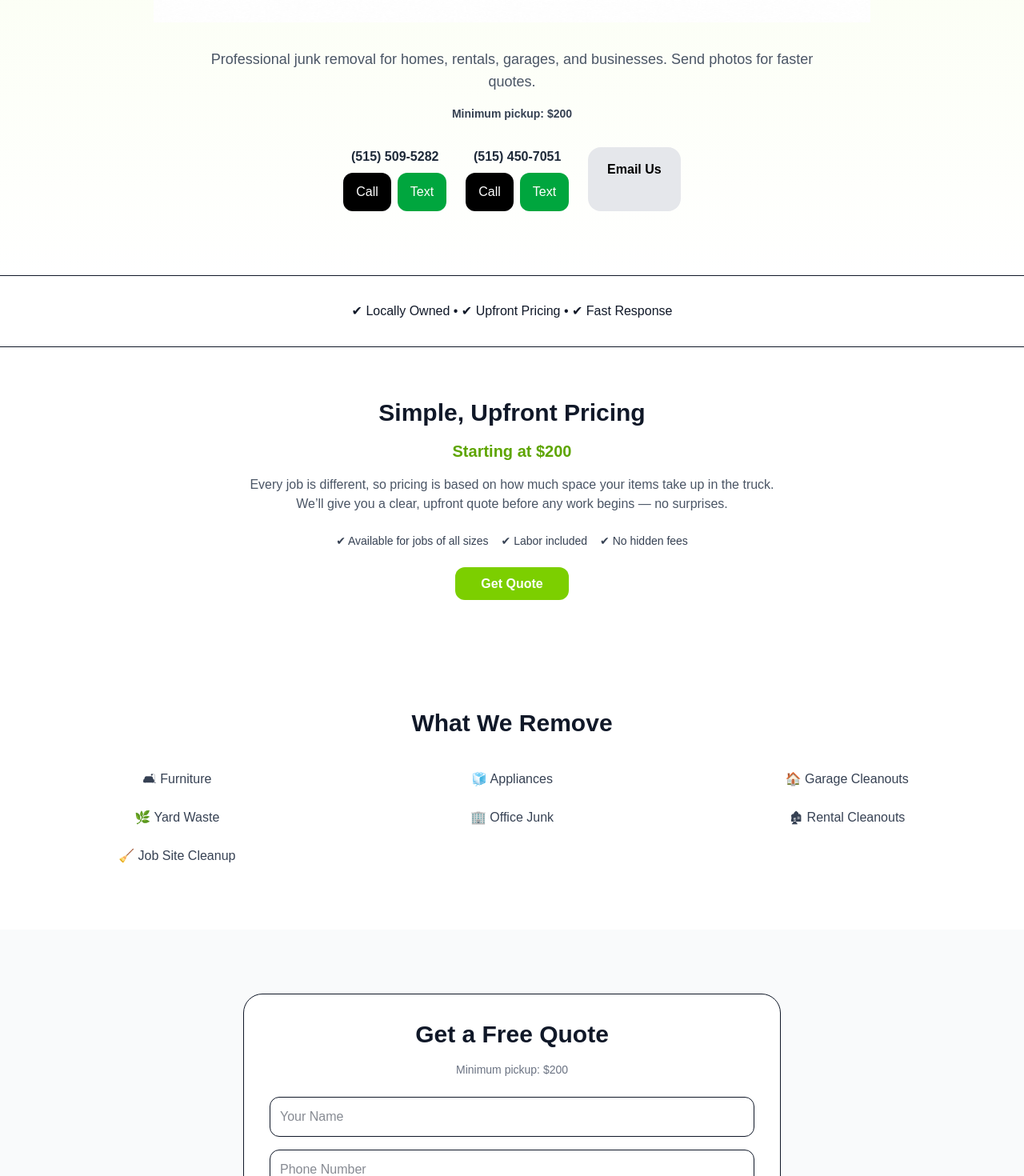
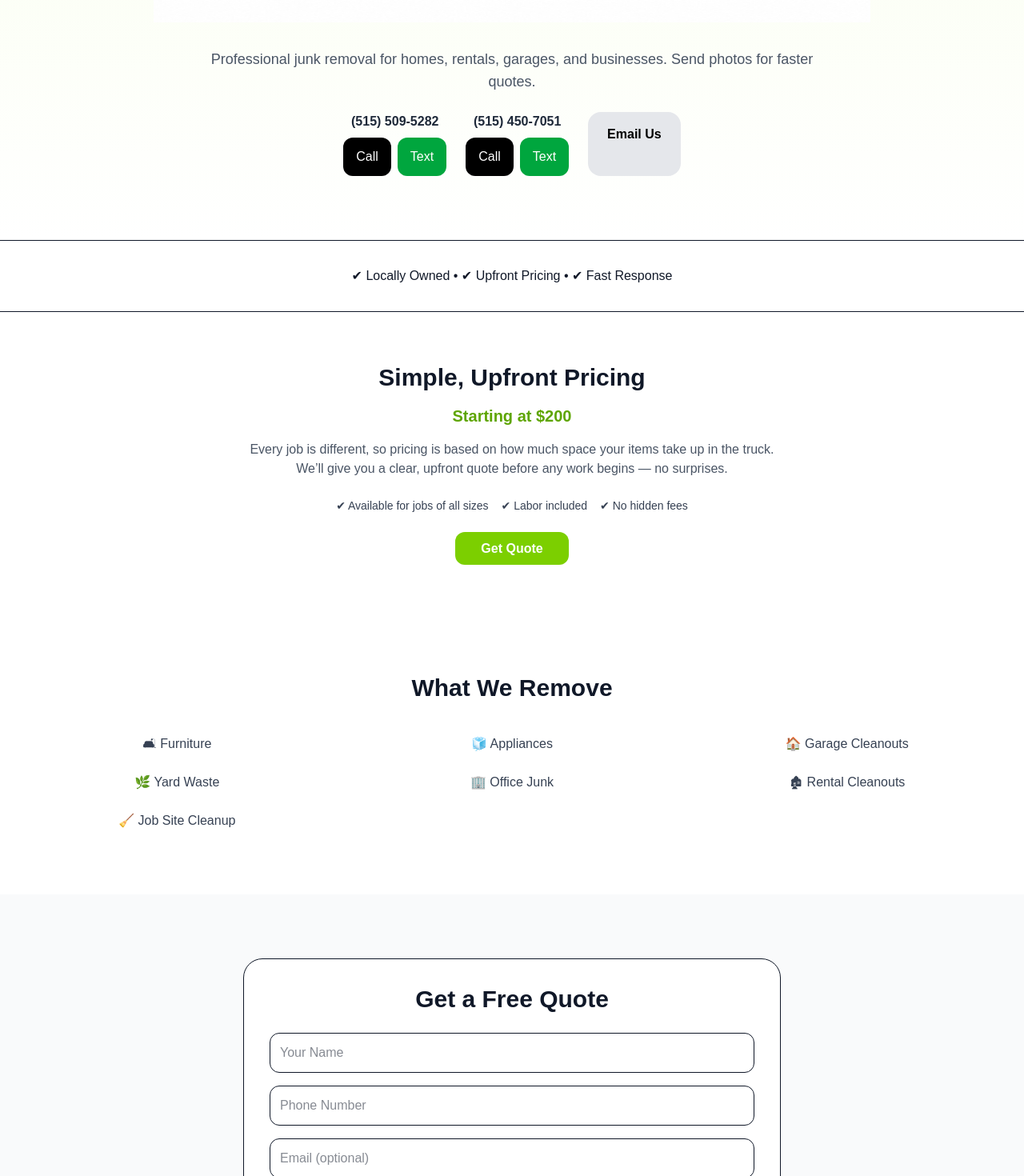
Before and after one commit to garretheinen/true-cleanup, a Next.js app: page / in a window 1280 px wide. Shown: the part 540-2010 px from the top of the page at 80% size. Built offline with nearby package versions, Linux system fonts and the light colour scheme.

Commit message:
Remove minimum price from hero and form

```diff
--- a/app/page.tsx
+++ b/app/page.tsx
@@ -65,13 +65,9 @@ export default function Home() {
           />
         </div>
 
-        <p className="text-lg text-gray-600 max-w-3xl mx-auto mb-4">
+        <p className="text-lg text-gray-600 max-w-3xl mx-auto mb-6">
           Professional junk removal for homes, rentals, garages, and businesses.
           Send photos for faster quotes.
-        </p>
-
-        <p className="text-sm font-semibold text-gray-700 mb-8">
-          Minimum pickup: $200
         </p>
 
         {/* CONTACT */}
@@ -166,13 +162,9 @@ export default function Home() {
       <section id="quote" className="px-6 py-20 bg-gray-50 flex-grow">
         <div className="max-w-2xl mx-auto bg-white border rounded-3xl p-8">
 
-          <h2 className="text-3xl font-bold text-center mb-4">
+          <h2 className="text-3xl font-bold text-center mb-6">
             Get a Free Quote
           </h2>
-
-          <p className="text-center text-sm text-gray-500 mb-6">
-            Minimum pickup: $200
-          </p>
 
           {submitted ? (
             <div className="text-center text-lime-600 font-semibold">
```
